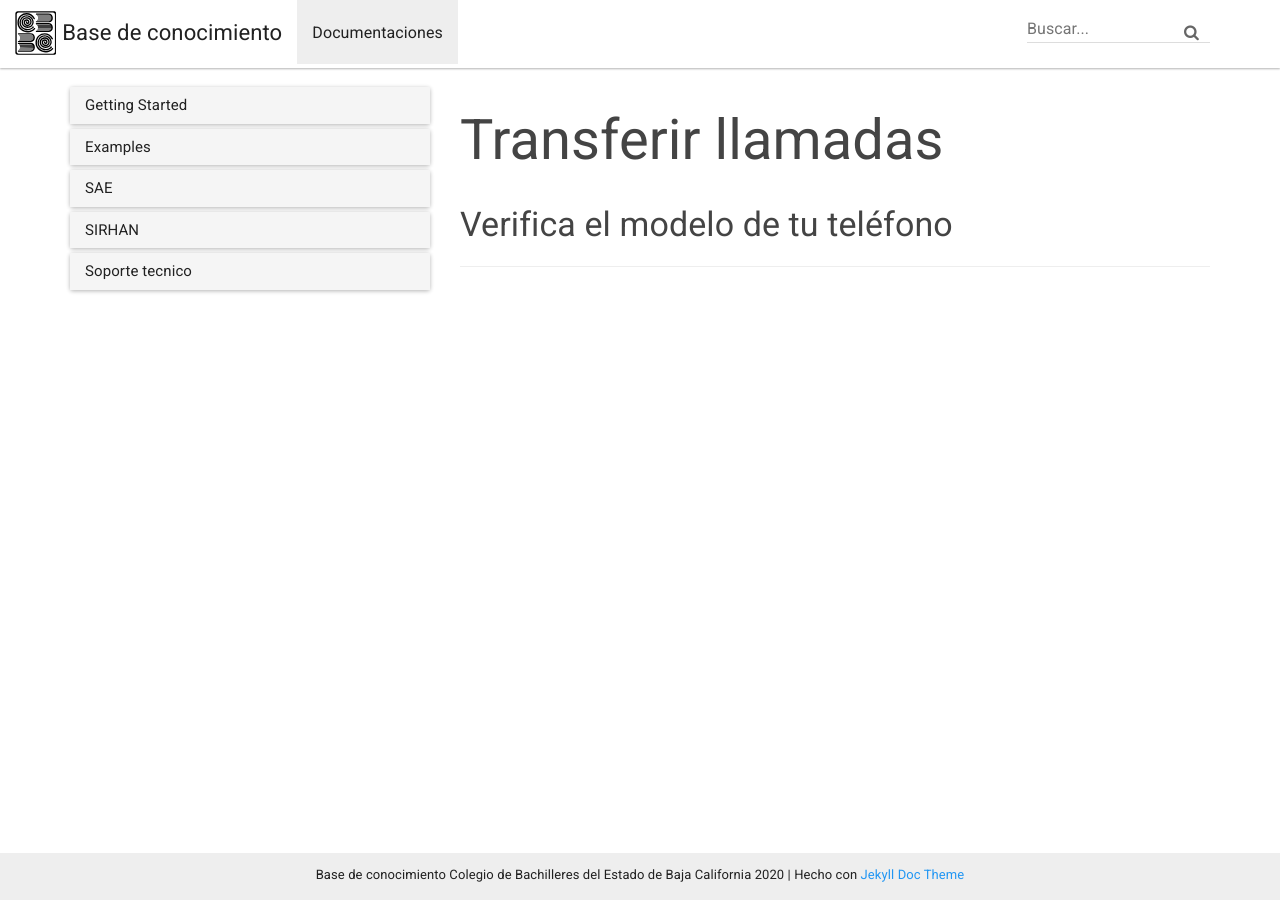
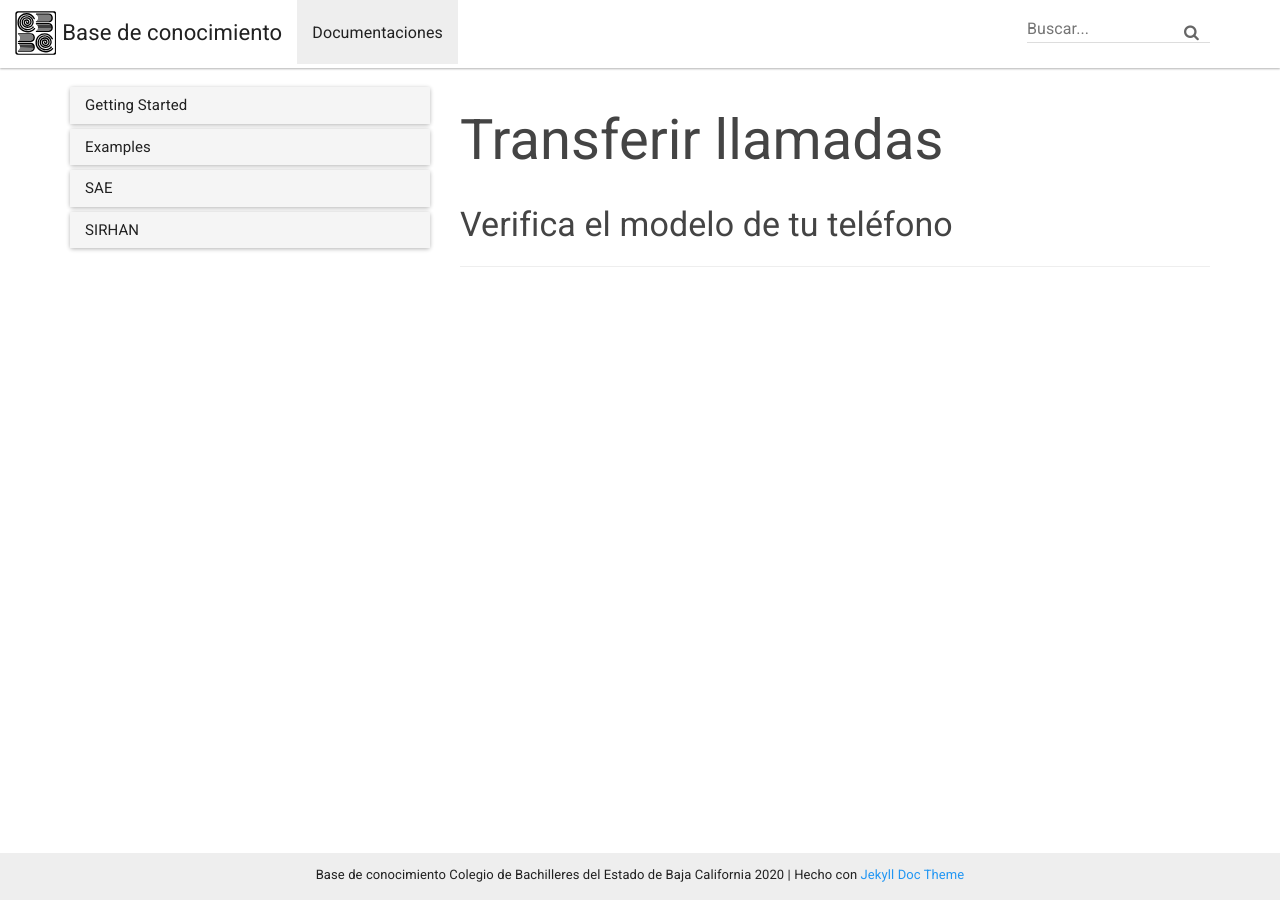
Before and after one commit to CoBachBC/centrodeayuda, a Jekyll site: the page built from docs/_docs/soporte/transferenciaLlamadas.md, in a window 1280 px wide. Built offline with Jekyll 4.4.1, drawn with Linux system fonts in a browser that asks for light colours.

Commit message:
Update docs.yml

```diff
--- a/docs/_data/docs.yml
+++ b/docs/_data/docs.yml
@@ -17,7 +17,4 @@
 - title: SIRHAN
   docs:
   - usuarioSirhan
-
-- title: Soporte tecnico
-  docs:
   - transferenciaLlamadas
```
